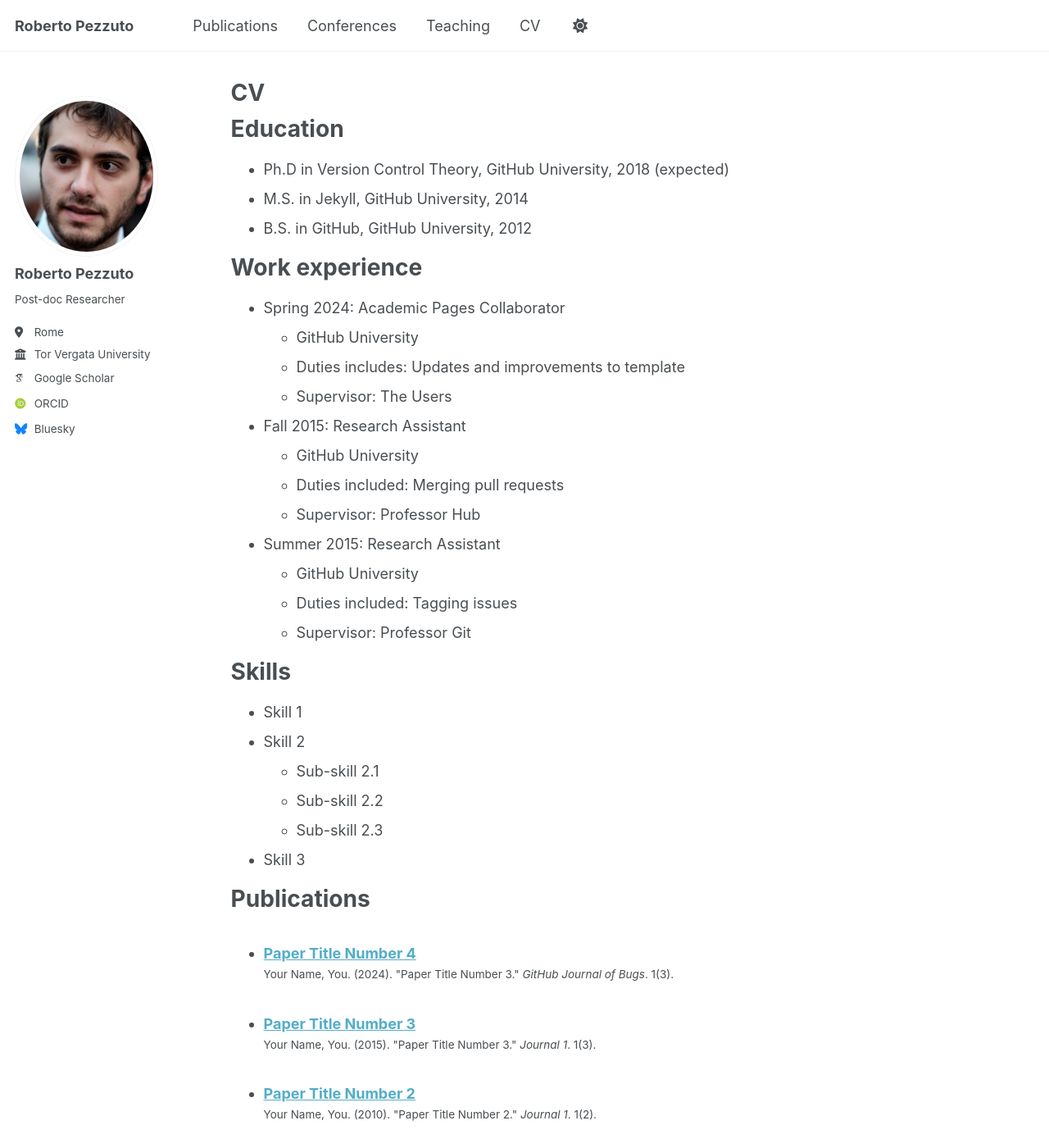
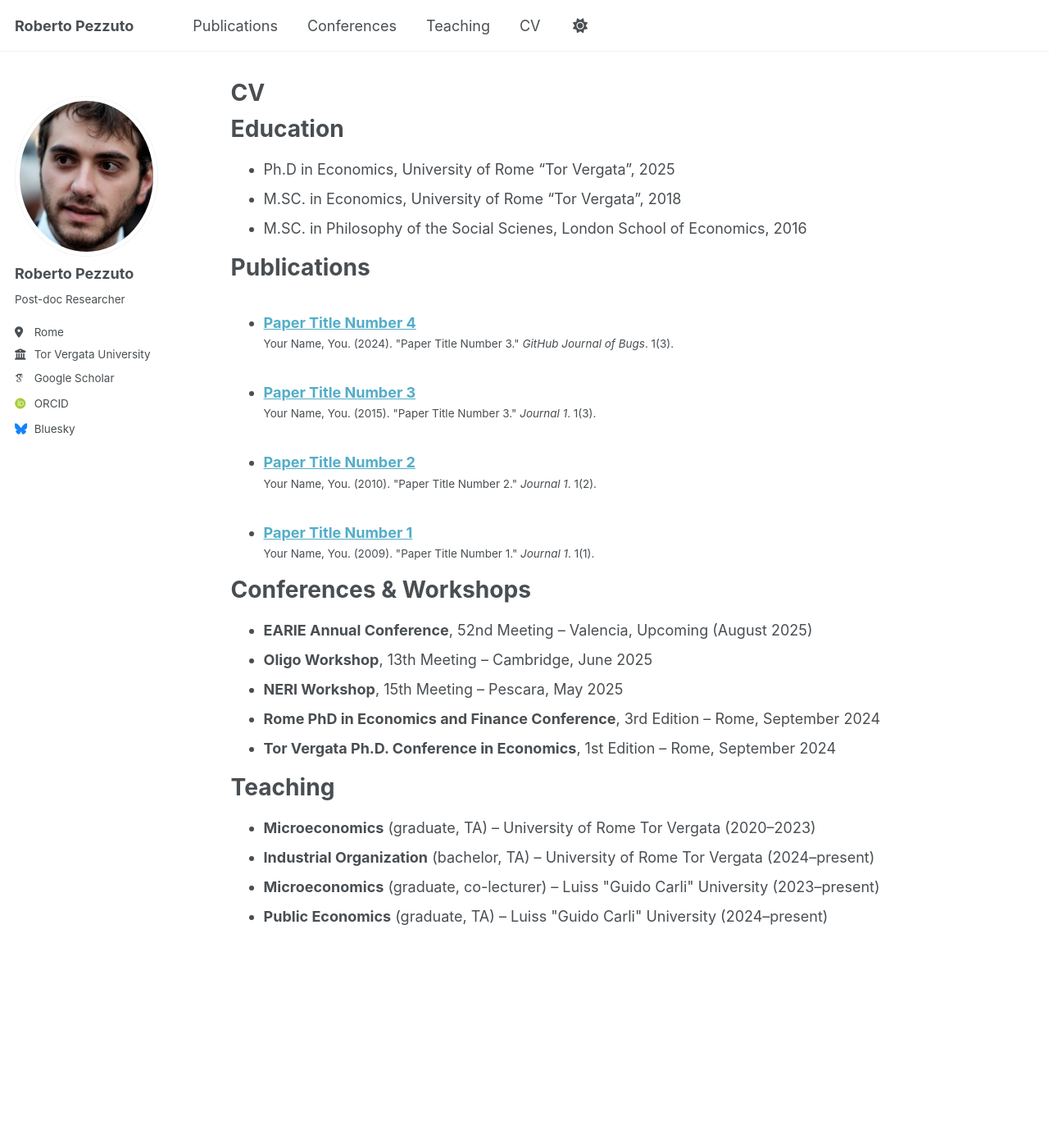
Before and after one commit to robertopezzuto/robertopezzuto.github.io, a Jekyll site: the page built from _pages/cv.md, in a window 1280 px wide and 1400 px high. Shown: the whole window at 82% size. Built offline with Jekyll 4.4.1, drawn with Linux system fonts in a browser that asks for light colours; some web fonts are replaced; some of the changed text lies outside the part shown.

Commit message:
Update cv.md

```diff
--- a/_pages/cv.md
+++ b/_pages/cv.md
@@ -11,35 +11,9 @@ redirect_from:
 
 Education
 ======
-* Ph.D in Version Control Theory, GitHub University, 2018 (expected)
-* M.S. in Jekyll, GitHub University, 2014
-* B.S. in GitHub, GitHub University, 2012
-
-Work experience
-======
-* Spring 2024: Academic Pages Collaborator
-  * GitHub University
-  * Duties includes: Updates and improvements to template
-  * Supervisor: The Users
-
-* Fall 2015: Research Assistant
-  * GitHub University
-  * Duties included: Merging pull requests
-  * Supervisor: Professor Hub
-
-* Summer 2015: Research Assistant
-  * GitHub University
-  * Duties included: Tagging issues
-  * Supervisor: Professor Git
-
-Skills
-======
-* Skill 1
-* Skill 2
-  * Sub-skill 2.1
-  * Sub-skill 2.2
-  * Sub-skill 2.3
-* Skill 3
+* Ph.D in Economics, University of Rome "Tor Vergata", 2025
+* M.SC. in Economics, University of Rome "Tor Vergata", 2018
+* M.SC. in Philosophy of the Social Scienes, London School of Economics, 2016
 
 Publications
 ======
@@ -47,18 +21,22 @@ Publications
     {% include archive-single-cv.html %}
   {% endfor %}</ul>
 
-Talks
+Conferences & Workshops
 ======
-  <ul>{% for post in site.talks reversed %}
-    {% include archive-single-talk-cv.html  %}
-  {% endfor %}</ul>
+<ul>
+  <li><strong>EARIE Annual Conference</strong>, 52nd Meeting – Valencia, Upcoming (August 2025)</li>
+  <li><strong>Oligo Workshop</strong>, 13th Meeting – Cambridge, June 2025</li>
+  <li><strong>NERI Workshop</strong>, 15th Meeting – Pescara, May 2025</li>
+  <li><strong>Rome PhD in Economics and Finance Conference</strong>, 3rd Edition – Rome, September 2024</li>
+  <li><strong>Tor Vergata Ph.D. Conference in Economics</strong>, 1st Edition – Rome, September 2024</li>
+</ul>
+
 
 Teaching
 ======
-  <ul>{% for post in site.teaching reversed %}
-    {% include archive-single-cv.html %}
-  {% endfor %}</ul>
-
-Service and leadership
-======
-* Currently signed in to 43 different slack teams
+<ul>
+  <li><strong>Microeconomics</strong> (graduate, TA) – University of Rome Tor Vergata (2020–2023)</li>
+  <li><strong>Industrial Organization</strong> (bachelor, TA) – University of Rome Tor Vergata (2024–present)</li>
+  <li><strong>Microeconomics</strong> (graduate, co-lecturer) – Luiss "Guido Carli" University (2023–present)</li>
+  <li><strong>Public Economics</strong> (graduate, TA) – Luiss "Guido Carli" University (2024–present)</li>
+</ul>
```
